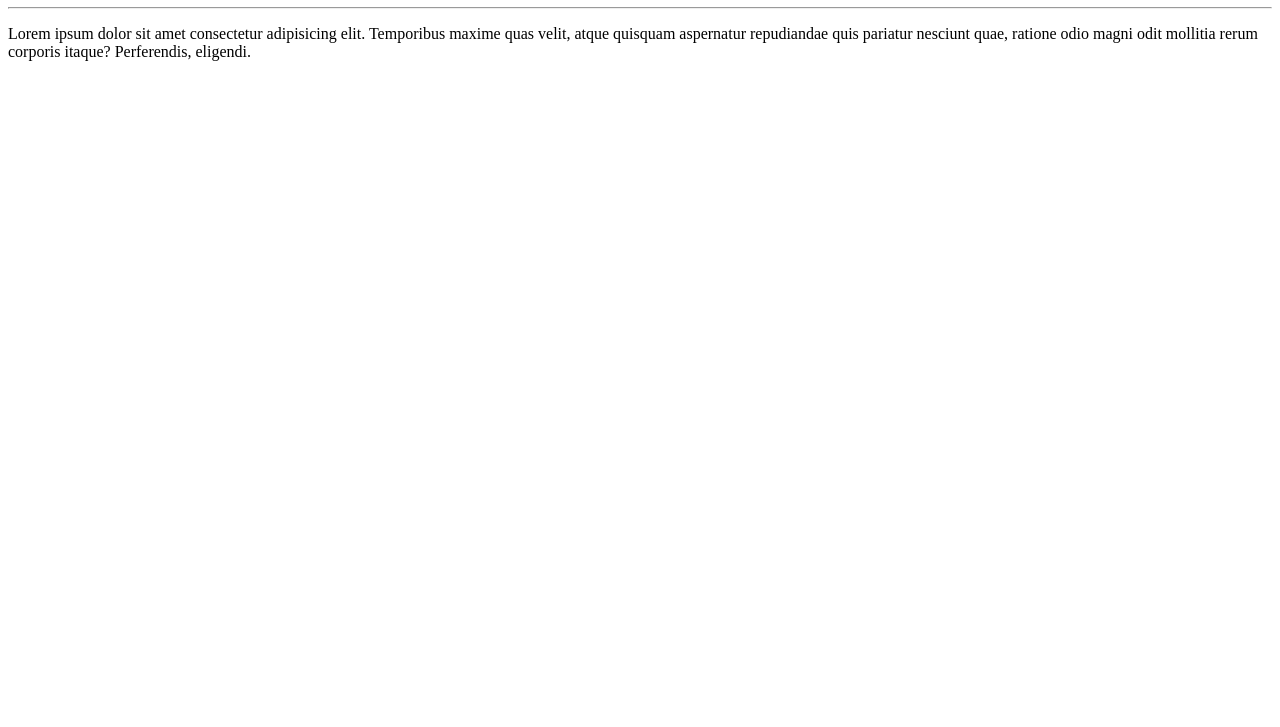
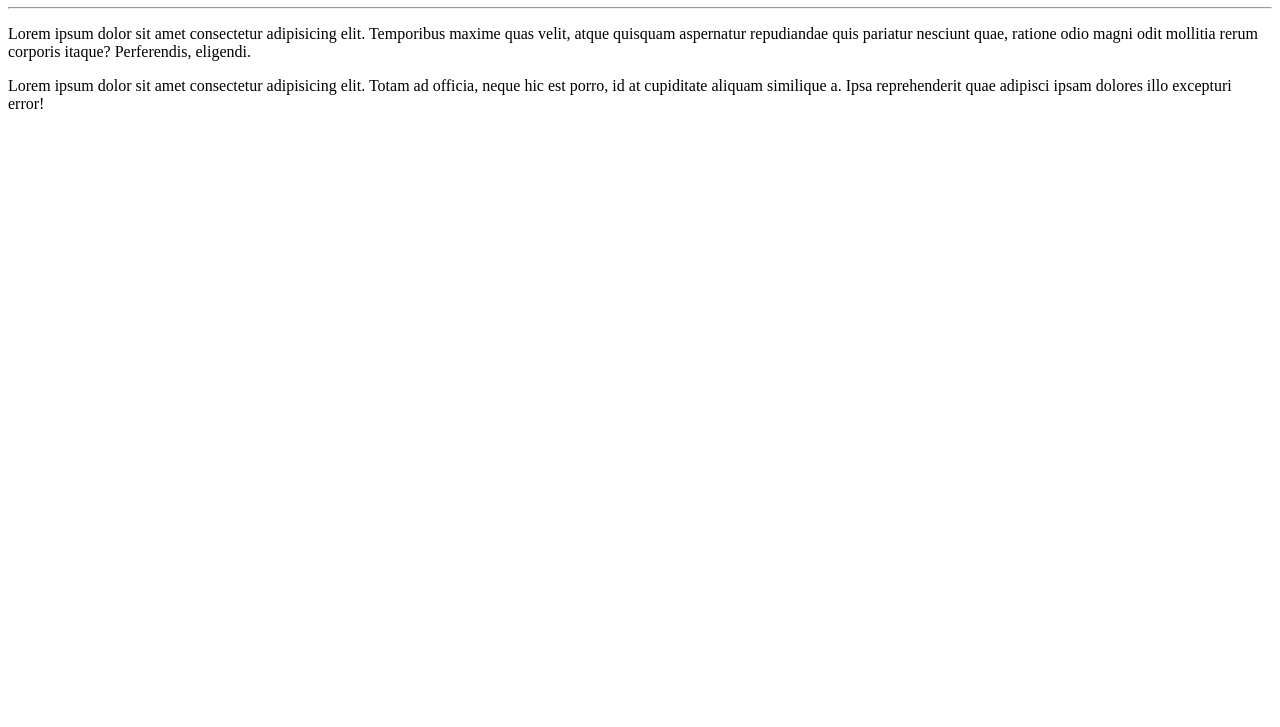
Before and after one commit to VitorBando/Ola_Mundo, a plain HTML site: page site-exemplo/index.html in a window 1280 px wide. Shown: the part 73-800 px from the top of the page. Drawn offline with Linux system fonts and the light colour scheme.

Commit message:
adicionei um parágrafo

```diff
--- a/site-exemplo/index.html
+++ b/site-exemplo/index.html
@@ -9,5 +9,6 @@
     <h1>Olá, Mundo!</h1>
     <hr>
     <p>Lorem ipsum dolor sit amet consectetur adipisicing elit. Temporibus maxime quas velit, atque quisquam aspernatur repudiandae quis pariatur nesciunt quae, ratione odio magni odit mollitia rerum corporis itaque? Perferendis, eligendi.</p>
+    <p>Lorem ipsum dolor sit amet consectetur adipisicing elit. Totam ad officia, neque hic est porro, id at cupiditate aliquam similique a. Ipsa reprehenderit quae adipisci ipsam dolores illo excepturi error!</p>
 </body>
 </html>
```
